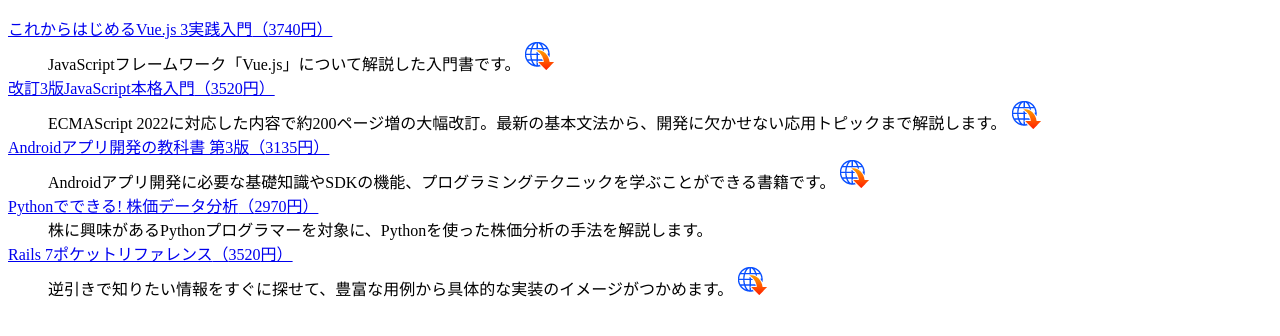
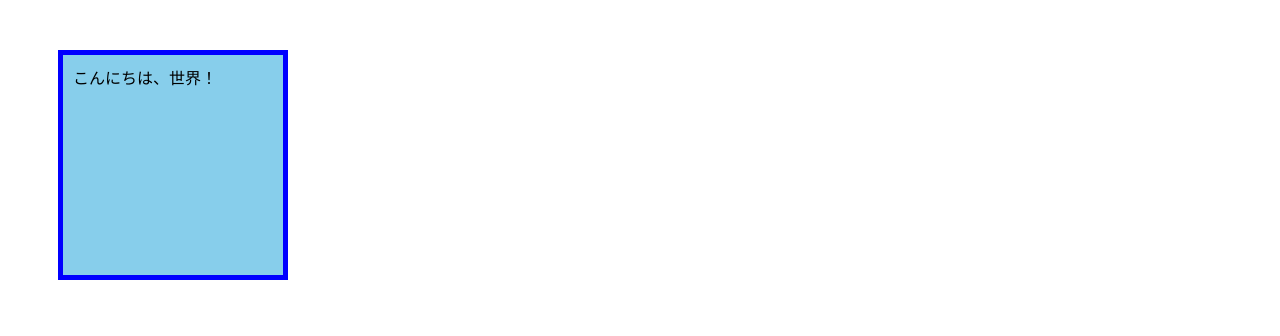
Before and after one commit to Yuma0309/Study-React, a JavaScript app in the folder React_sample_Yuma/my-react/: page / in a window 1280 px wide. Shown: the top 336 px of the page. Built offline with nearby package versions, Linux system fonts and the light colour scheme.

Commit message:
リスト3-2-18までの動作を確認

```diff
--- a/React_sample_Yuma/my-react/src/index.js
+++ b/React_sample_Yuma/my-react/src/index.js
@@ -1,11 +1,10 @@
 // React関連のライブラリをインポート
 import ReactDOM from 'react-dom/client';
-import books from './chap03/books';
-import ForNest from './chap03/ForNest';
+import SelectStyle from './chap03/SelectStyle';
 
 // Reactアプリ（Appコンポーネント）を描画
 const root = ReactDOM.createRoot(document.getElementById('root'));
 
 root.render(
-  <ForNest src={books} />
+  <SelectStyle mode="light" />
 );
```
